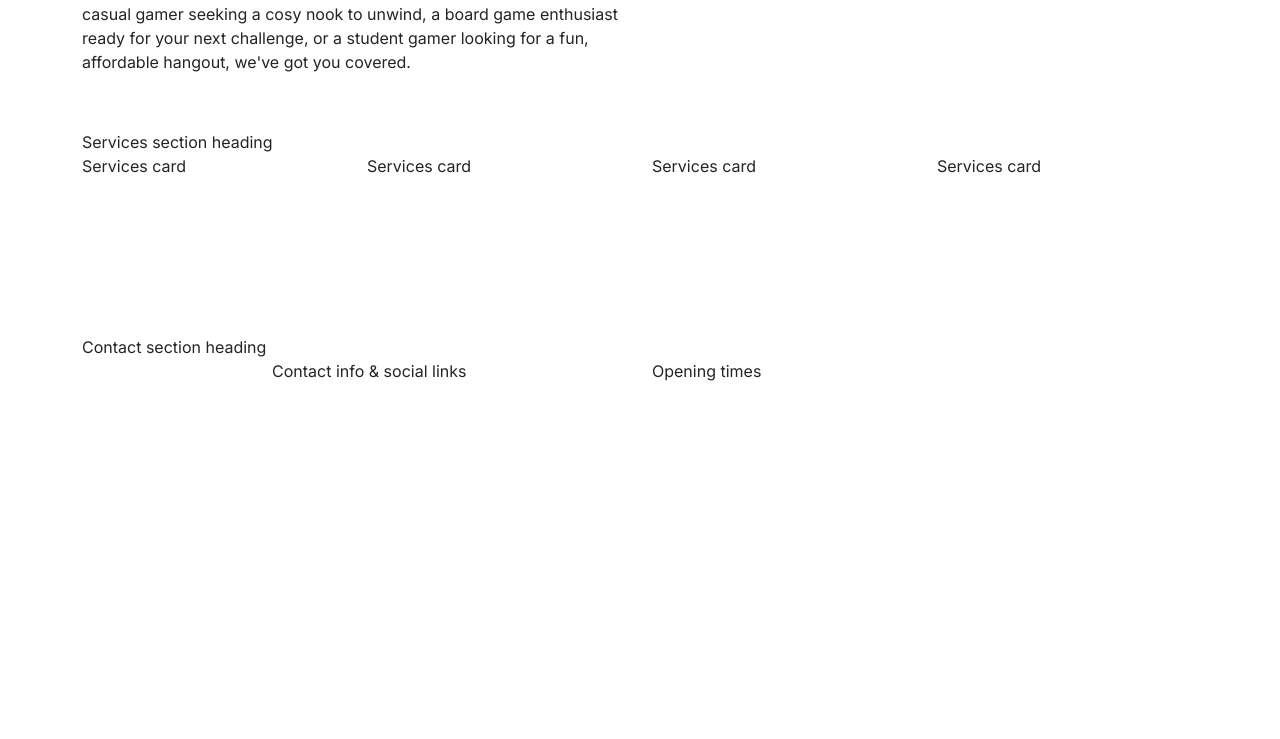
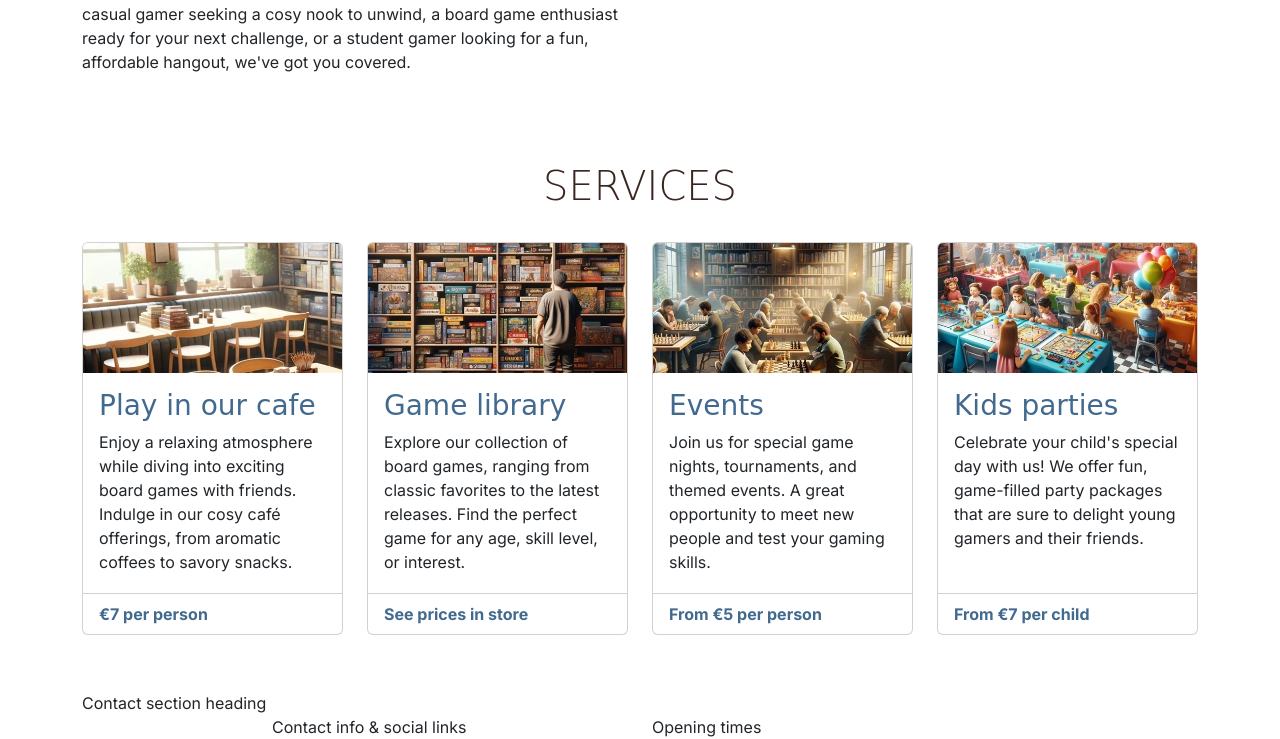
Before and after one commit to alancoomeynts-hub/boardwalk-games, a plain HTML site: page index.html in a window 1280 px wide. Shown: the part 417-1156 px from the top of the page. Before the commit the page ends 800 px from the top, so only its background shows below. Drawn offline with nearby package versions, Linux system fonts and the light colour scheme; a web font is replaced by a local one.

Commit message:
Finished Service Styles

```diff
--- a/assets/css/style.css
+++ b/assets/css/style.css
@@ -22,14 +22,22 @@ h2,
 h3 {
     font-family: var(--secondary-font);
     color: var(--primary-color);
+}
+
+h1,
+h2 {
     text-transform: uppercase;
+}
+
+h2 {
+    margin-bottom: 2rem;
 }
 
 .sub-heading-color {
     color: var(--highlight-color);
 }
 
-.section{
+.section {
     margin-top: 2rem;
     margin-bottom: 2rem;
 }
@@ -44,9 +52,22 @@ h3 {
     width: 30px;
 }
 
-/* header */
-#header .lead{
+/* Header */
+
+#header .lead {
     font-family: var(--secondary-font);
+}
+
+/* Services */
+
+#services .card-footer {
+    font-weight: bold;
+    color: var(--highlight-color);
+    background-color: transparent;
+}
+
+#services .card {
+    margin-bottom: 1.5rem;
 }
 
 /* grid visualisation CSS for testing */
@@ -60,3 +81,37 @@ h3 {
     border: 2px solid white;
     background-color: lightgray;
 } */
+
+/* Media queries */
+
+/* Medium devices (tablets, 768px and up) */
+@media screen and (min-width: 768px) {
+    /* Make all service cards the same height for consistency */
+    #services .card-body {
+        min-height: 191px;
+    }
+}
+
+/* Large devices (small laptops, 992px and up) */
+@media screen and (min-width: 992px) {
+    /* Make all service cards the same height for consistency */
+    #services .card-body {
+        min-height: auto;
+    }
+}
+
+/* xl devices (large desktops, 1200px and up) */
+@media screen and (min-width: 1200px) {
+    /* make all service cards the same height for consistency */
+    #services .card-body {
+        min-height: 220px;
+    }
+}
+
+/* xxl devices (larger desktops, 1400px and up) */
+@media screen and (min-width: 1400px) {
+    /* make all service cards the same height for consistency */
+    #services .card-body {
+        min-height: 195px;
+    }
+}
--- a/index.html
+++ b/index.html
@@ -112,13 +112,79 @@
     <!-- main element to hold all key sections of the home page. It is not part of the grid structure -->
     <main>
         <!-- Services section -->
-        <section class="container">
+        <section id="services" class="container section">
             <div class="row">
-                <div class="col-12">Services section heading</div>
-                <div class="col-12 col-md-6 col-xl-3">Services card</div>
-                <div class="col-12 col-md-6 col-xl-3">Services card</div>
-                <div class="col-12 col-md-6 col-xl-3">Services card</div>
-                <div class="col-12 col-md-6 col-xl-3">Services card</div>
+                <div class="col-12 text-center">
+                    <h2 class="display-6">Services</h2>
+                </div>
+                <div class="col-12 col-md-6 col-xl-3">
+                    <div class="card">
+                        <img src="assets/images/services-1.webp" class="card-img-top"
+                            alt="Boardwalk games cafe table by a window, stacks of boardgames can be seen on the table">
+                        <div class="card-body">
+                            <h3 class="card-title sub-heading-color">Play in our cafe</h3>
+                            <p class="card-text">
+                                Enjoy a relaxing atmosphere while diving into exciting board
+                                games with friends. Indulge in our cosy café offerings, from
+                                aromatic coffees to savory snacks.
+                            </p>
+                        </div>
+                        <div class="card-footer">
+                            <p class="mb-0">€7 per person</p>
+                        </div>
+                    </div>
+                </div>
+                <div class="col-12 col-md-6 col-xl-3">
+                    <div class="card">
+                        <img src="assets/images/services-2.webp" class="card-img-top"
+                            alt="Board games stacked in bookshelves, a man can be seen browsing the shelves" />
+                        <div class="card-body">
+                            <!-- bootstrap cards come as h5 by default, changed to h3 to fit project heading hierarchy -->
+                            <h3 class="card-title sub-heading-color">Game library</h3>
+                            <p class="card-text">
+                                Explore our collection of board games, ranging from classic
+                                favorites to the latest releases. Find the perfect game for
+                                any age, skill level, or interest.
+                            </p>
+                        </div>
+                        <div class="card-footer">
+                            <p class="mb-0">See prices in store</p>
+                        </div>
+                    </div>
+                </div>
+                <div class="col-12 col-md-6 col-xl-3">
+                    <div class="card">
+                        <img src="assets/images/services-3.webp" class="card-img-top">
+                        <div class="card-body">
+                            <h3 class="card-title sub-heading-color">Events</h3>
+                            <p class="card-text">
+                                Join us for special game nights, tournaments, and themed
+                                events. A great opportunity to meet new people and test your
+                                gaming skills.
+                            </p>
+                        </div>
+                        <div class="card-footer">
+                            <p class="mb-0">From €5 per person</p>
+                        </div>
+                    </div>
+                </div>
+                <div class="col-12 col-md-6 col-xl-3">
+                    <div class="card">
+                        <img src="assets/images/services-4.webp" class="card-img-top"
+                            alt="A kids party being held at Boardwalk Games">
+                        <div class="card-body">
+                            <h3 class="card-title sub-heading-color">Kids parties</h3>
+                            <p class="card-text">
+                                Celebrate your child's special day with us! We offer fun,
+                                game-filled party packages that are sure to delight young
+                                gamers and their friends.
+                            </p>
+                        </div>
+                        <div class="card-footer">
+                            <p class="mb-0">From €7 per child</p>
+                        </div>
+                    </div>
+                </div>
             </div>
         </section>
     </main>
```
